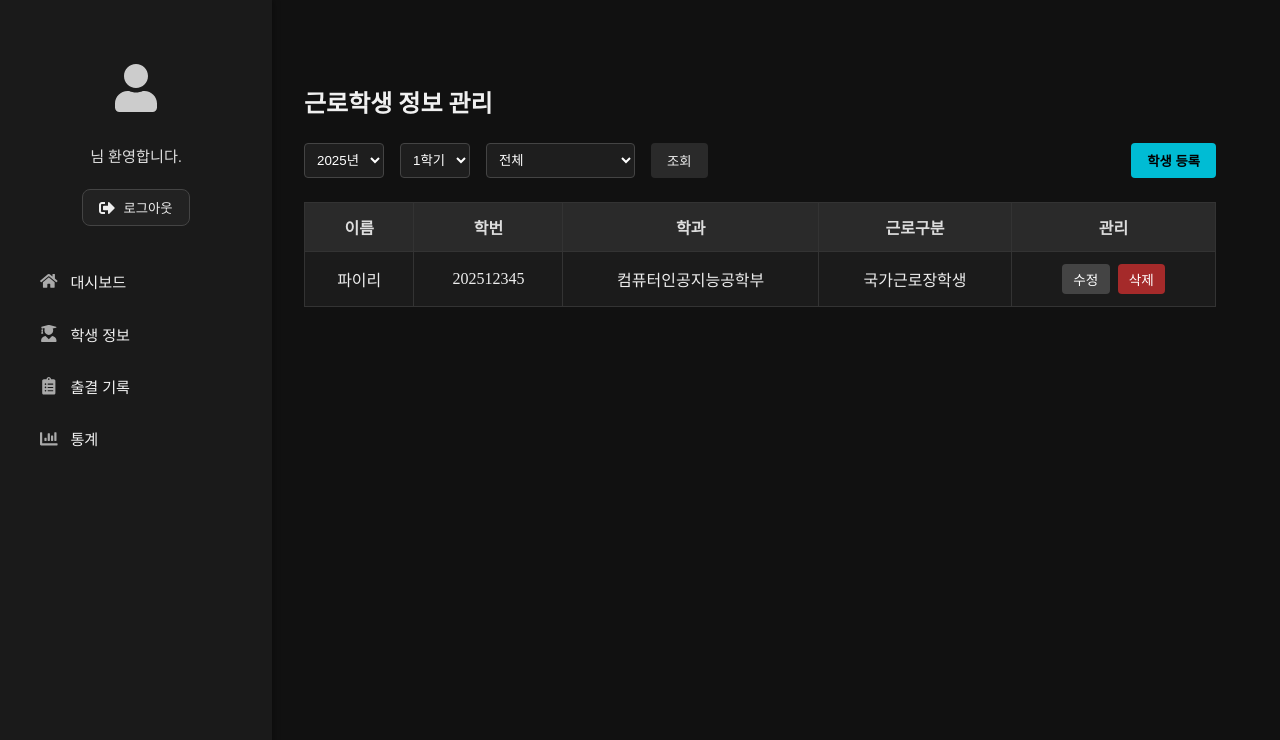
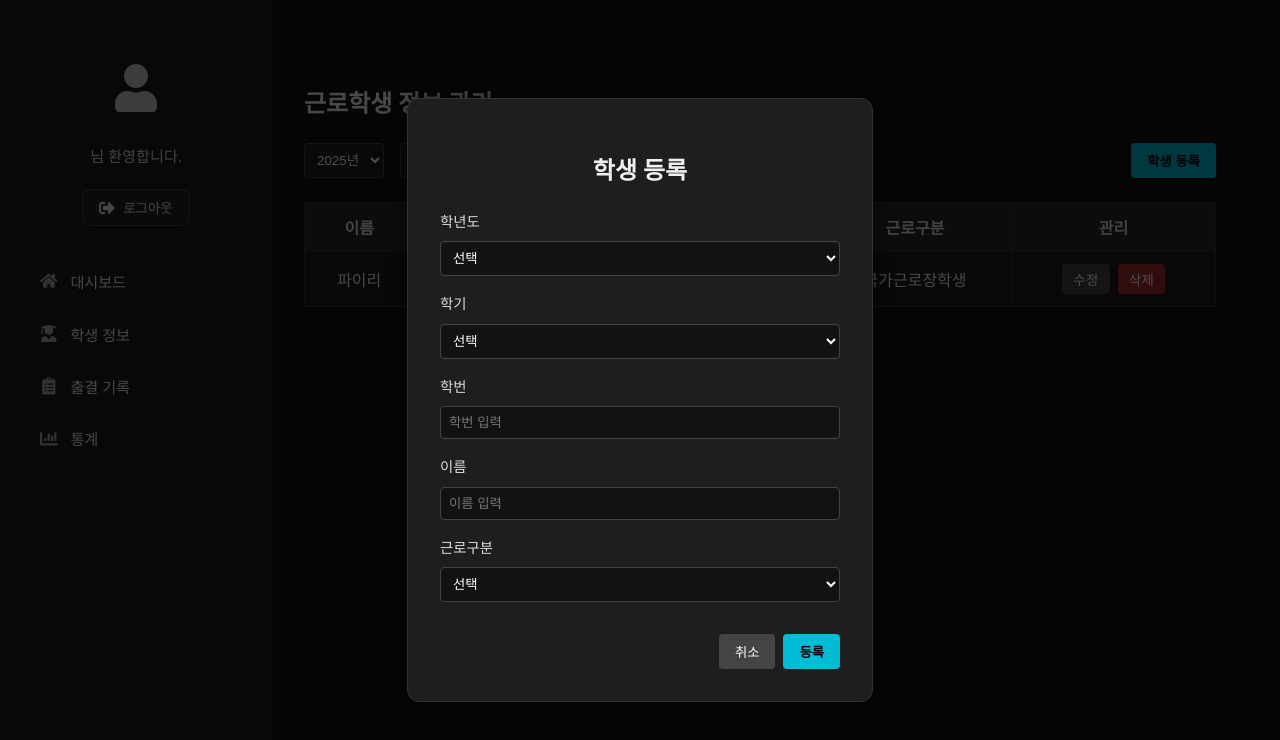
Before and after one commit to SHP-0701/student-manage-app, a Next.js app: page /dashboard/student in a window 1280 px wide. Both pictures are taken after a click on the button "학생 등록". Shown: the top 740 px of the page. Built offline with nearby package versions, Linux system fonts and the light colour scheme.

Commit message:
StudentFormModal 레이아웃 수정 및 디자인 개선

```diff
--- a/components/StudentFormModal.js
+++ b/components/StudentFormModal.js
@@ -36,6 +36,11 @@ export default function StudentFormModal({ mode = 'insert', onClose }) {
           </label>
 
           <label>
+            이름
+            <input type='text' placeholder='이름 입력' />
+          </label>
+
+          <label>
             근로구분
             <select>
               <option value=''>선택</option>
--- a/pages/dashboard/student.js
+++ b/pages/dashboard/student.js
@@ -6,9 +6,15 @@
  */
 
 import Layout from '@/components/Layout';
+import StudentFormModal from '@/components/StudentFormModal';
 import styles from '@/styles/Student.module.css';
+import { useState } from 'react';
 
 export default function StudentPage() {
+
+  // 모달 창 오픈(등록/수정) state
+  const [isModalOpen, setIsModalOpen] = useState(false);
+
   return (
     <Layout>
       <div className={styles.container}>
@@ -33,7 +39,7 @@ export default function StudentPage() {
             </select>
             <button className={styles.searchBtn}>조회</button>
           </div>
-          <button className={styles.registerBtn}>학생 등록</button>
+          <button className={styles.registerBtn} onClick={() => setIsModalOpen(true)}>학생 등록</button>
         </div>
 
         {/* 학생 테이블 */}
@@ -63,6 +69,13 @@ export default function StudentPage() {
             </tbody>
           </table>
         </div>
+
+        {/* 모달 렌더링 */}
+        {
+          isModalOpen && (
+            <StudentFormModal mode='insert' onClose={() => setIsModalOpen(false)} />
+          )
+        }
       </div>
     </Layout>
   );
--- a/styles/StudentFormModal.module.css
+++ b/styles/StudentFormModal.module.css
@@ -14,6 +14,7 @@
 .modal {
   background: #1e1e1e;
   padding: 2rem;
+  border: 1px solid #333;
   border-radius: 12px;
   width: 100%;
   max-width: 400px;
@@ -25,3 +26,60 @@
   color: #f0f0f0;
   text-align: center;
 }
+
+.form {
+  display: flex;
+  flex-direction: column;
+  gap: 1rem;
+}
+
+.form label {
+  display: flex;
+  flex-direction: column;
+  gap: 0.25rem;
+  color: #ddd;
+  font-size: 0.9rem;
+}
+
+.form input, .form select {
+  margin-top: 0.4rem;
+  padding: 0.5rem;
+  border: 1px solid #444;
+  border-radius: 4px;
+  background: #121212;
+  color: #fff;
+}
+
+.buttons {
+  display: flex;
+  justify-content: flex-end;
+  gap: 0.5rem;
+  margin-top: 1rem;
+}
+
+.cancel {
+  padding: 0.5rem 1rem;
+  background: #444;
+  border: none;
+  border-radius: 4px;
+  color: #fff;
+  cursor: pointer;
+}
+
+.cancel:hover {
+  background: #555;
+}
+
+.save {
+  padding: 0.5rem 1rem;
+  background: #00bcd4;
+  border: none;
+  border-radius: 4px;
+  color: #000;
+  font-weight: bold;
+  cursor: pointer;
+}
+
+.save:hover {
+  background: #00a4ba;
+}
```
